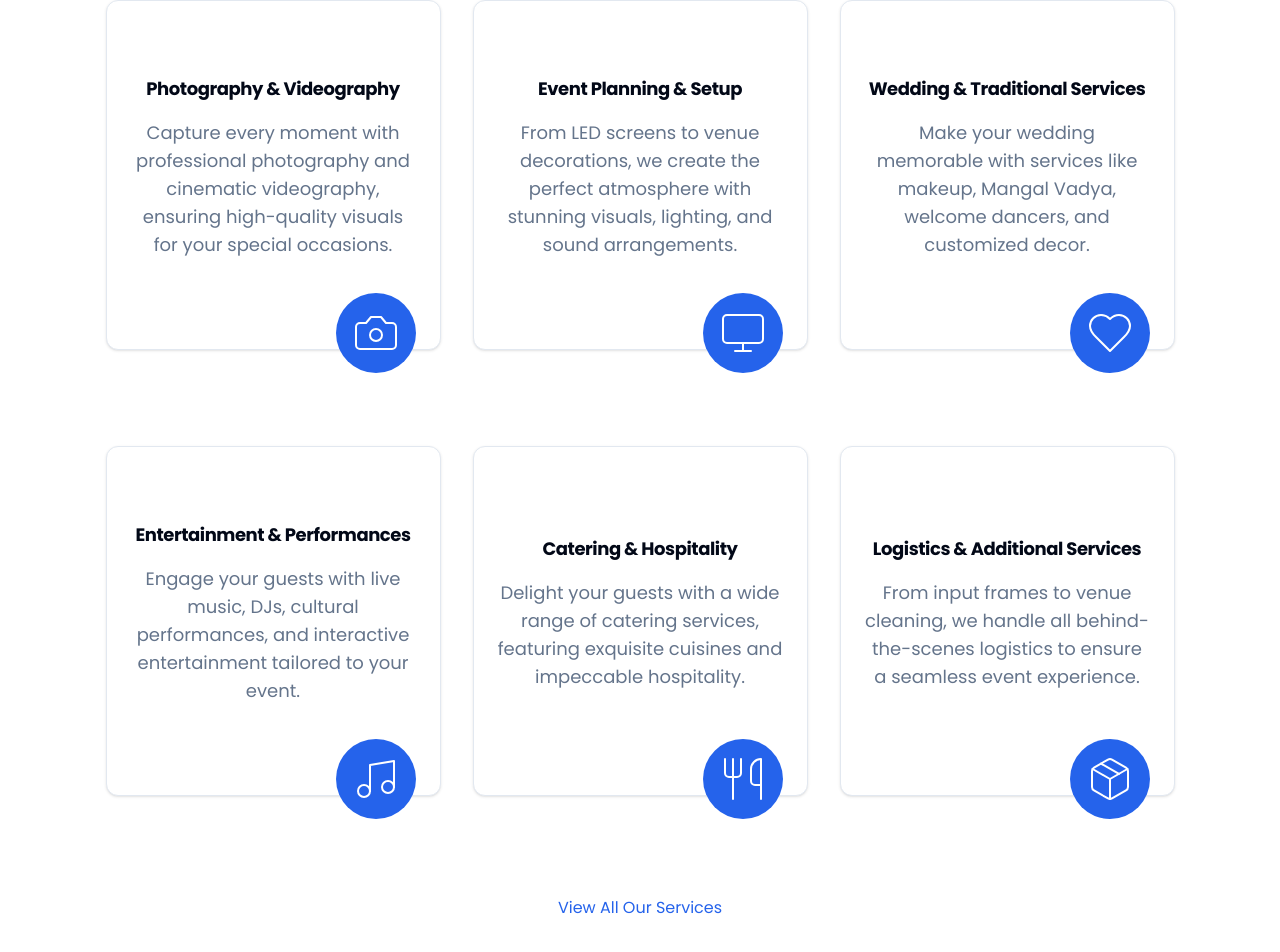
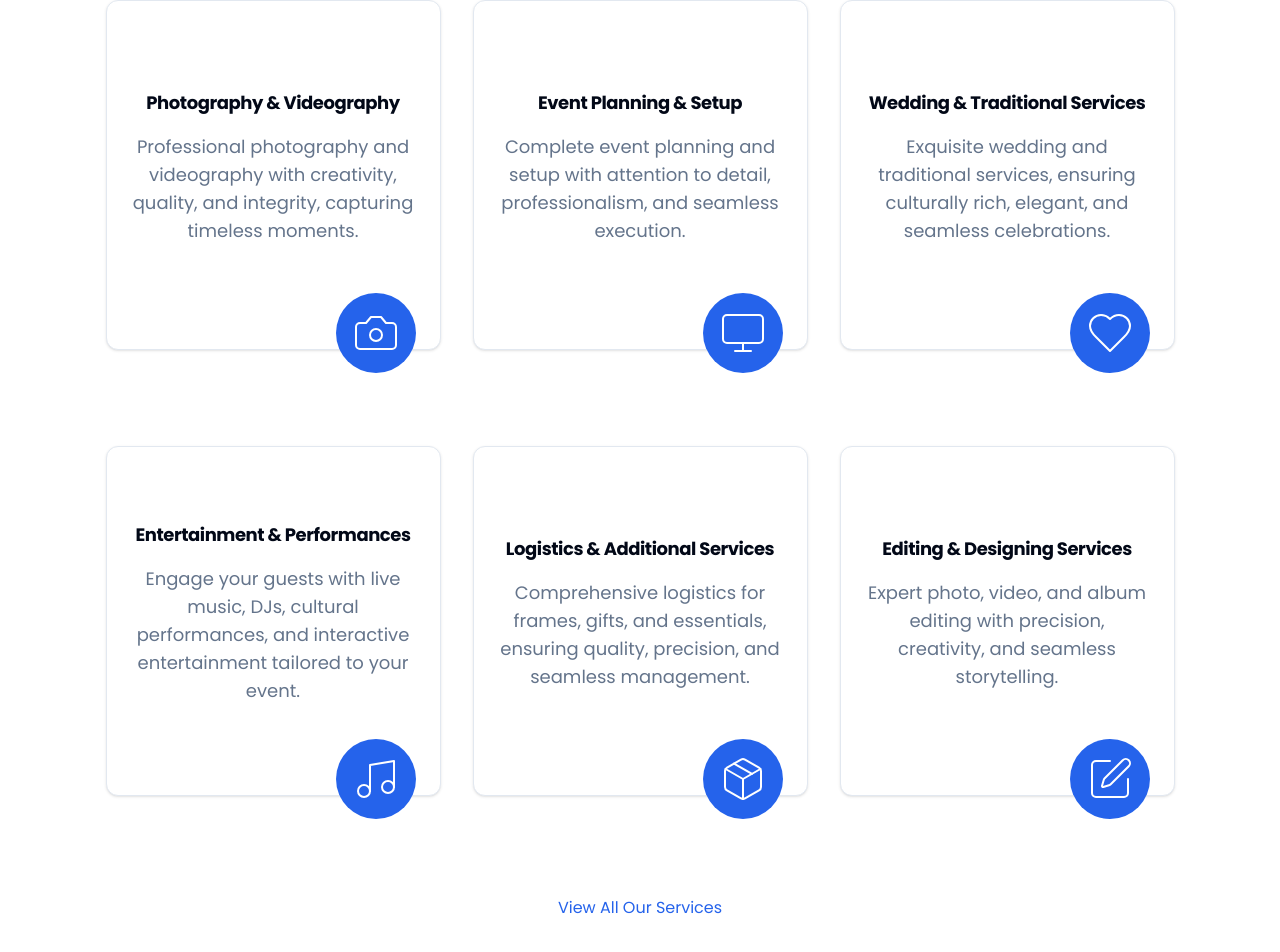
Before and after one commit to MohammadArmaan/SR-Events-03, a Next.js app: page / in a window 1280 px wide. Shown: the part 2715-3667 px from the top of the page. Built offline with nearby package versions, Linux system fonts and the light colour scheme.

Commit message:
Altered Changes

```diff
--- a/app/portfolio/Portfolio.jsx
+++ b/app/portfolio/Portfolio.jsx
@@ -44,7 +44,7 @@ const portfolioData = [
         codepen: "/",
     },
     {
-        image: "/work/11.jpeg",
+        image: "/work/8.jpeg",
         category: "Photography",
         name: "Cinematic Shoot",
         description: "Artistic visuals with a movie-like aesthetic.",
--- a/components/Services.jsx
+++ b/components/Services.jsx
@@ -7,7 +7,18 @@ import {
     CardTitle,
 } from "./ui/card";
 
-import { Camera, Video, Plane, Monitor, Sparkles, Heart, Music, Utensils, Package } from "lucide-react";
+import {
+    Camera,
+    Video,
+    Plane,
+    Monitor,
+    Sparkles,
+    Heart,
+    Music,
+    Utensils,
+    Package,
+    Edit,
+} from "lucide-react";
 import Link from "next/link";
 
 const servicesData = [
@@ -15,19 +26,19 @@ const servicesData = [
         icon: <Camera size={48} strokeWidth={1} />,
         title: "Photography & Videography",
         description:
-            "Capture every moment with professional photography and cinematic videography, ensuring high-quality visuals for your special occasions.",
+            "Professional photography and videography with creativity, quality, and integrity, capturing timeless moments.",
     },
     {
         icon: <Monitor size={48} strokeWidth={1} />,
         title: "Event Planning & Setup",
         description:
-            "From LED screens to venue decorations, we create the perfect atmosphere with stunning visuals, lighting, and sound arrangements.",
+            "Complete event planning and setup with attention to detail, professionalism, and seamless execution.",
     },
     {
         icon: <Heart size={48} strokeWidth={1} />,
         title: "Wedding & Traditional Services",
         description:
-            "Make your wedding memorable with services like makeup, Mangal Vadya, welcome dancers, and customized decor.",
+            "Exquisite wedding and traditional services, ensuring culturally rich, elegant, and seamless celebrations.",
     },
     {
         icon: <Music size={48} strokeWidth={1} />,
@@ -36,19 +47,57 @@ const servicesData = [
             "Engage your guests with live music, DJs, cultural performances, and interactive entertainment tailored to your event.",
     },
     {
-        icon: <Utensils size={48} strokeWidth={1} />,
-        title: "Catering & Hospitality",
-        description:
-            "Delight your guests with a wide range of catering services, featuring exquisite cuisines and impeccable hospitality.",
-    },
-    {
         icon: <Package size={48} strokeWidth={1} />,
         title: "Logistics & Additional Services",
         description:
-            "From input frames to venue cleaning, we handle all behind-the-scenes logistics to ensure a seamless event experience.",
+            "Comprehensive logistics for frames, gifts, and essentials, ensuring quality, precision, and seamless management.",
+    },
+    {
+        icon: <Edit size={48} strokeWidth={1} />,
+        title: "Editing & Designing Services",
+        description:
+            "Expert photo, video, and album editing with precision, creativity, and seamless storytelling.",
     },
 ];
 
+// const servicesData = [
+//     {
+//         icon: <Camera size={48} strokeWidth={1} />,
+//         title: "Photography & Videography",
+//         description:
+//             "Capture every moment with professional photography and cinematic videography, ensuring high-quality visuals for your special occasions.",
+//     },
+//     {
+//         icon: <Monitor size={48} strokeWidth={1} />,
+//         title: "Event Planning & Setup",
+//         description:
+//             "From LED screens to venue decorations, we create the perfect atmosphere with stunning visuals, lighting, and sound arrangements.",
+//     },
+//     {
+//         icon: <Heart size={48} strokeWidth={1} />,
+//         title: "Wedding & Traditional Services",
+//         description:
+//             "Make your wedding memorable with services like makeup, Mangal Vadya, welcome dancers, and customized decor.",
+//     },
+//     {
+//         icon: <Music size={48} strokeWidth={1} />,
+//         title: "Entertainment & Performances",
+//         description:
+//             "Engage your guests with live music, DJs, cultural performances, and interactive entertainment tailored to your event.",
+//     },
+//     {
+//         icon: <Utensils size={48} strokeWidth={1} />,
+//         title: "Catering & Hospitality",
+//         description:
+//             "Delight your guests with a wide range of catering services, featuring exquisite cuisines and impeccable hospitality.",
+//     },
+//     {
+//         icon: <Package size={48} strokeWidth={1} />,
+//         title: "Logistics & Additional Services",
+//         description:
+//             "From input frames to venue cleaning, we handle all behind-the-scenes logistics to ensure a seamless event experience.",
+//     },
+// ];
 
 export default function Services() {
     return (
@@ -98,7 +147,12 @@ export default function Services() {
                         </div>
                     </Fade>
                 </div>
-                    <Link href="/portfolio" className="text-primary hover:underline mx-auto text-center mt-20">View All Our Services</Link>
+                <Link
+                    href="/portfolio"
+                    className="text-primary hover:underline mx-auto text-center mt-20"
+                >
+                    View All Our Services
+                </Link>
             </div>
         </section>
     );
```
